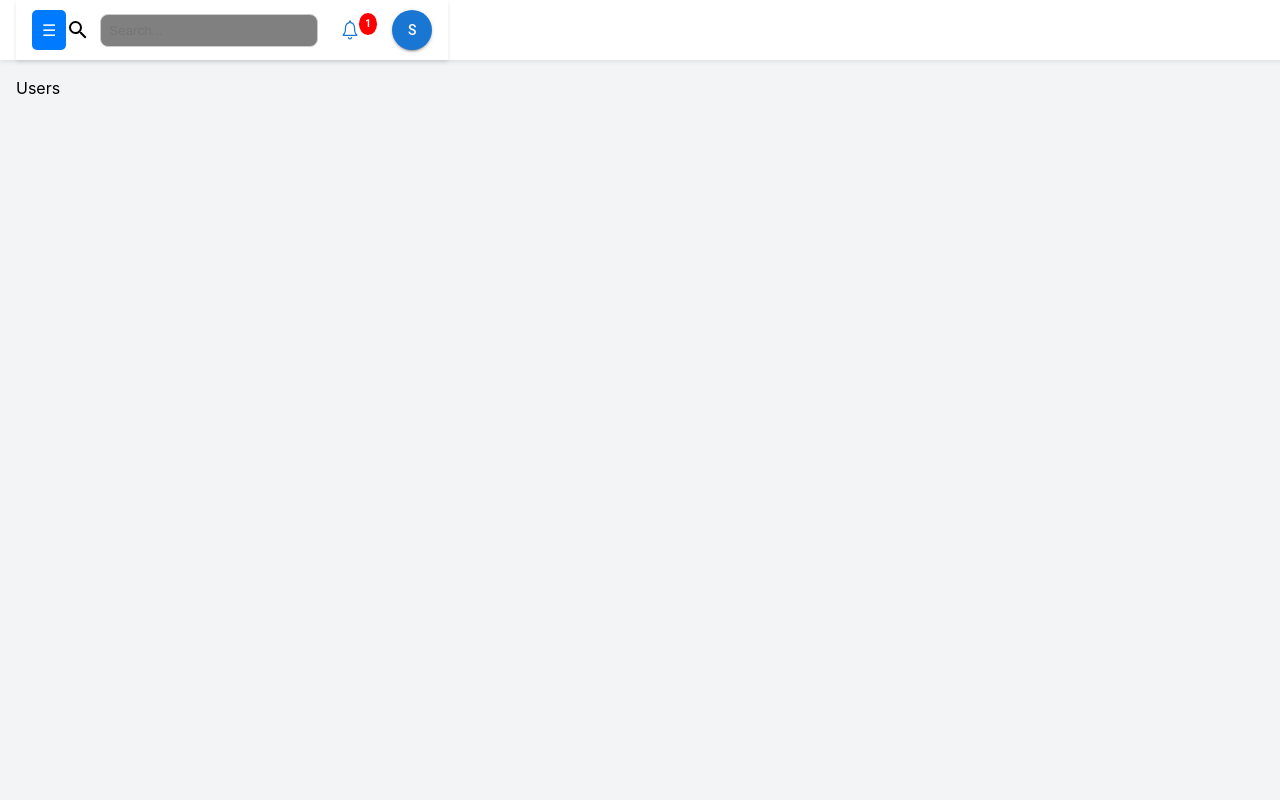
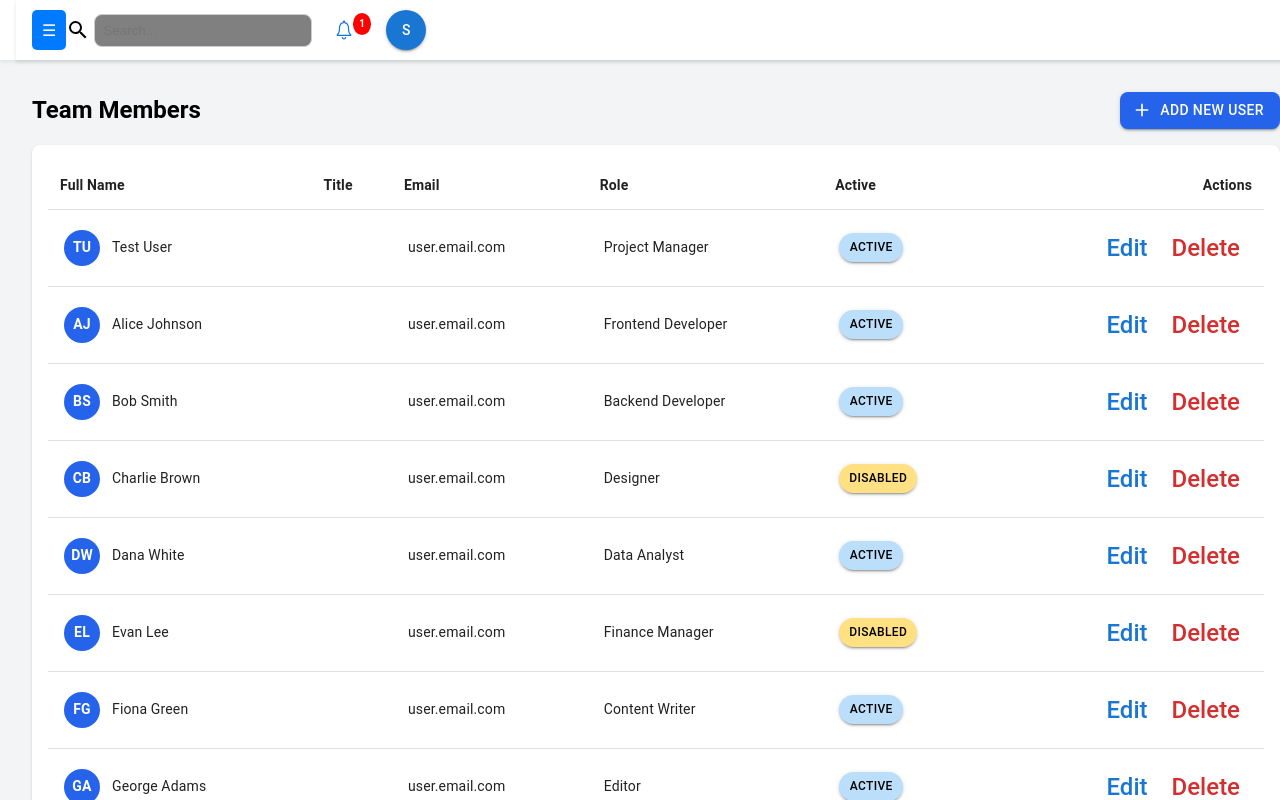
Before and after one commit to kedwards1306/TaskManager, a React (Vite) app: page /team in a window 1280 px wide. Built offline with nearby package versions, Linux system fonts and the light colour scheme; sample sign-in values are in the browser's storage.

Commit message:
Added table to the Users and popup dialog for Adduser

```diff
--- /dev/null
+++ b/src/components/AddUser.jsx
@@ -0,0 +1,97 @@
+import React, {useContext} from "react";
+import { useForm } from "react-hook-form";
+import {
+  Dialog,
+  DialogTitle,
+  DialogContent,
+  DialogActions,
+  Button,
+  TextField,
+  CircularProgress,
+} from "@mui/material";
+import { AuthContext } from "../auth/Authentication";
+
+const AddUser = ({ open, setOpen, userData }) => {
+  const defaultValues = userData ?? {};
+  const { user } = useContext(AuthContext);
+  const isLoading = false,
+    isUpdating = false;
+
+  const {
+    register,
+    handleSubmit,
+    formState: { errors },
+  } = useForm({ defaultValues });
+
+  const handleOnSubmit = (data) => {
+    console.log("Form Submitted:", data);
+  };
+
+  return (
+    <Dialog open={open} onClose={() => setOpen(false)} maxWidth="sm" fullWidth>
+      <DialogTitle sx={{ fontWeight: "bold" }}>
+        {userData ? "UPDATE PROFILE" : "ADD NEW USER"}
+      </DialogTitle>
+
+      <DialogContent>
+        <form onSubmit={handleSubmit(handleOnSubmit)} noValidate>
+          <TextField
+            label="Full Name"
+            fullWidth
+            margin="normal"
+            {...register("name", { required: "Full name is required!" })}
+            error={!!errors.name}
+            helperText={errors.name?.message}
+          />
+
+          <TextField
+            label="Title"
+            fullWidth
+            margin="normal"
+            {...register("title", { required: "Title is required!" })}
+            error={!!errors.title}
+            helperText={errors.title?.message}
+          />
+
+          <TextField
+            label="Email Address"
+            type="email"
+            fullWidth
+            margin="normal"
+            {...register("email", { required: "Email Address is required!" })}
+            error={!!errors.email}
+            helperText={errors.email?.message}
+          />
+
+          <TextField
+            label="Role"
+            fullWidth
+            margin="normal"
+            {...register("role", { required: "User role is required!" })}
+            error={!!errors.role}
+            helperText={errors.role?.message}
+          />
+        </form>
+      </DialogContent>
+
+      <DialogActions sx={{ padding: "16px" }}>
+        <Button onClick={() => setOpen(false)} color="secondary">
+          Cancel
+        </Button>
+
+        <Button
+          type="submit"
+          variant="contained"
+          color="primary"
+          disabled={isLoading || isUpdating}
+          onClick={handleSubmit(handleOnSubmit)}
+          startIcon={isLoading || isUpdating ? <CircularProgress size={16} /> : null}
+        >
+          Submit
+        </Button>
+      </DialogActions>
+    </Dialog>
+  );
+};
+
+export default AddUser;
--- a/src/components/App.css
+++ b/src/components/App.css
@@ -33,12 +33,11 @@
 /* Navbar */
 .navbar-left {
   display: flex;
-  justify-content: space-between;
   align-items: center;
+  width: 100%;
   padding: 10px 16px;
-  background-color: #ffffff;
+  background-color: #ffff;
   box-shadow: 0 2px 4px rgba(0, 0, 0, 0.1);
-  position: sticky;
   top: 0;
   z-index: 900;
 }
@@ -46,7 +45,7 @@
 .navbar-content {
   display: flex;
   align-items: center;
-  gap: 10px;
+  gap: 4px;
 }
 
 .navbar-search {
--- a/src/components/NavBar.jsx
+++ b/src/components/NavBar.jsx
@@ -24,7 +24,6 @@ const NavBar = ({ toggleDrawer, isDrawerOpen }) => {
         />
           </div>
 
-
           {/* User Avatar */}
 
           <div className="user-section">
--- a/src/components/Tasks/Table.jsx
+++ b/src/components/Tasks/Table.jsx
@@ -130,7 +130,7 @@ const TaskTable = ({ tasks }) => {
                       <Avatar
                         key={member._id}
                         sx={{
-                          bgcolor: BGS[index % BGS.length],
+                          bgcolor: BGS[index % BGS?.length],
                           width: 32,
                           height: 32,
                           fontSize: "small",
--- a/src/components/Tasks/userList.jsx
+++ b/src/components/Tasks/userList.jsx
@@ -45,7 +45,7 @@ const UserList = ({ setTeam, team }) => {
               <Chip
                 key={user._id}
                 label={user.name}
-                avatar={<Avatar sx={{ width: 24, height: 24 }}>{getInitials(user.name)}</Avatar>}
+                avatar={<Avatar sx={{ width: 24, height: 24 }}>{getInitial(user.name)}</Avatar>}
               />
             ))}
           </Box>
--- a/src/pages/Tasks.jsx
+++ b/src/pages/Tasks.jsx
@@ -55,9 +55,11 @@ const Tasks = () => {
               paddingBottom: "0.5rem",
               paddingLeft: "1rem", // Optional: Add spacing
               paddingRight: "1rem",
-            }}
+              }}
+              onClick={() => setOpen(true)}
           >
             <IoMdAdd style={{ fontSize: "small" }} /> Create Task
+
           </Button>
         )}
       </div>
--- a/src/pages/Users.jsx
+++ b/src/pages/Users.jsx
@@ -1,9 +1,167 @@
-import React from 'react'
+import React, { useState } from "react";
+import {
+  Box,
+  Button,
+  Table,
+  TableHead,
+  TableBody,
+  TableRow,
+  TableCell,
+  Paper,
+  Typography,
+  IconButton,
+} from "@mui/material";
+import { IoMdAdd } from "react-icons/io";
+import { summary } from "../assets/data";
+import { getInitial } from "../utils";
+import { styled } from "@mui/material/styles";
+import ConfirmatioDialog, { UserAction } from "../components/Dialogs";
+import AddUser from "../components/AddUser";
+
+// Styled components for Material-UI
+const StyledTableCell = styled(TableCell)(({ theme }) => ({
+  fontWeight: 600,
+  padding: theme.spacing(1.5),
+}));
 
 const Users = () => {
+  const [openDialog, setOpenDialog] = useState(false);
+  const [open, setOpen] = useState(false);
+  const [openAction, setOpenAction] = useState(false);
+  const [selected, setSelected] = useState(null);
+
+  const userActionHandler = () => {};
+  const deleteHandler = () => {};
+
+  const deleteClick = (id) => {
+    setSelected(id);
+    setOpenDialog(true);
+  };
+
+  const editClick = (el) => {
+    setSelected(el);
+    setOpen(true);
+  };
+
   return (
-    <div>Users</div>
-  )
-}
+    <Box sx={{ width: "100%", p: 2 }}>
+      {/* Header */}
+      <Box
+        display="flex"
+        justifyContent="space-between"
+        alignItems="center"
+        mb={2}
+      >
+        <Typography variant="h5" fontWeight={700}>
+          Team Members
+        </Typography>
 
-export default Users
+        <Button
+          variant="contained"
+          startIcon={<IoMdAdd />}
+          sx={{ backgroundColor: "#2563eb", color: "white", borderRadius: 2 }}
+          onClick={() => setOpen(true)}
+        >
+          Add New User
+        </Button>
+      </Box>
+
+      {/* Table */}
+      <Paper sx={{ overflow: "hidden", p: 2, borderRadius: 2 }}>
+        <Table>
+          <TableHead>
+            <TableRow>
+              <StyledTableCell>Full Name</StyledTableCell>
+              <StyledTableCell>Title</StyledTableCell>
+              <StyledTableCell>Email</StyledTableCell>
+              <StyledTableCell>Role</StyledTableCell>
+              <StyledTableCell>Active</StyledTableCell>
+              <StyledTableCell align="right">Actions</StyledTableCell>
+            </TableRow>
+          </TableHead>
+          <TableBody>
+            {summary.users?.map((user, index) => (
+              <TableRow key={index} hover>
+                <TableCell>
+                  <Box display="flex" alignItems="center" gap={1.5}>
+                    <Box
+                      sx={{
+                        width: 36,
+                        height: 36,
+                        borderRadius: "50%",
+                        backgroundColor: "#2563eb",
+                        color: "white",
+                        display: "flex",
+                        alignItems: "center",
+                        justifyContent: "center",
+                        fontSize: 14,
+                        fontWeight: 600,
+                      }}
+                    >
+                      {getInitial(user.name)}
+                    </Box>
+                    {user.name}
+                  </Box>
+                </TableCell>
+
+                <TableCell>{user.title}</TableCell>
+                <TableCell>{user.email || "user.email.com"}</TableCell>
+                <TableCell>{user.role}</TableCell>
+
+                <TableCell>
+                  <Button
+                    variant="contained"
+                    size="small"
+                    sx={{
+                      backgroundColor: user.isActive ? "#bbdefb" : "#ffe082",
+                      color: "black",
+                      borderRadius: "16px",
+                      fontSize: "0.75rem",
+                    }}
+                  >
+                    {user.isActive ? "Active" : "Disabled"}
+                  </Button>
+                </TableCell>
+
+                {/* Actions */}
+                <TableCell align="right">
+                  <IconButton
+                    color="primary"
+                    onClick={() => editClick(user)}
+                    sx={{ mr: 1 }}
+                  >
+                    Edit
+                  </IconButton>
+
+                  <IconButton
+                    color="error"
+                    onClick={() => deleteClick(user?._id)}
+                  >
+                    Delete
+                  </IconButton>
+                </TableCell>
+              </TableRow>
+            ))}
+          </TableBody>
+        </Table>
+      </Paper>
+
+      {/* Modals */}
+      <AddUser open={open} setOpen={setOpen} userData={selected} />
+
+      <ConfirmatioDialog
+        open={openDialog}
+        setOpen={setOpenDialog}
+        onClick={deleteHandler}
+      />
+
+      <UserAction
+        open={openAction}
+        setOpen={setOpenAction}
+        onClick={userActionHandler}
+      />
+    </Box>
+  );
+};
+
+export default Users;
```
